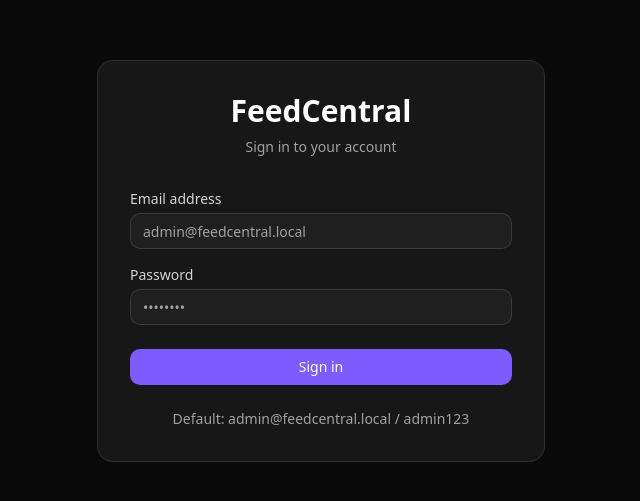
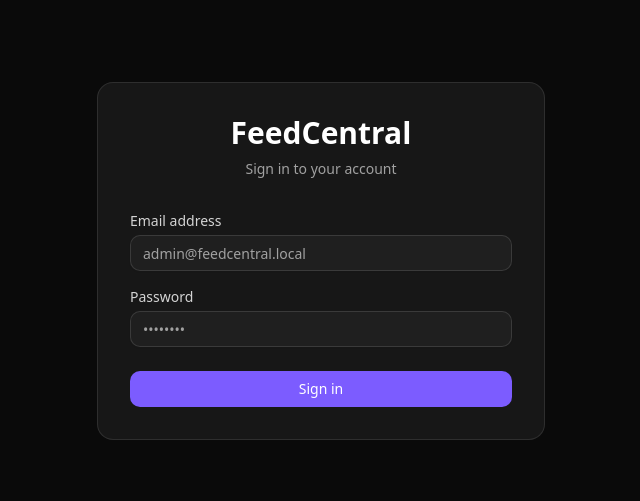
Before and after one commit to BENZOOgataga/feedcentral, a Next.js app: page /login in a window 1280 px wide. Shown: the part 139-640 px from the top of the page, without its empty margins (319-959 px from the left). Built offline with nearby package versions, Linux system fonts and the light colour scheme; no server answers.

Commit message:
Remove default credentials text from login page

```diff
--- a/app/login/page.tsx
+++ b/app/login/page.tsx
@@ -91,10 +91,6 @@ export default function LoginPage() {
           >
             {loading ? 'Signing in...' : 'Sign in'}
           </Button>
-
-          <div className="text-center text-sm text-neutral-400">
-            Default: admin@feedcentral.local / admin123
-          </div>
         </form>
       </div>
     </div>
```
